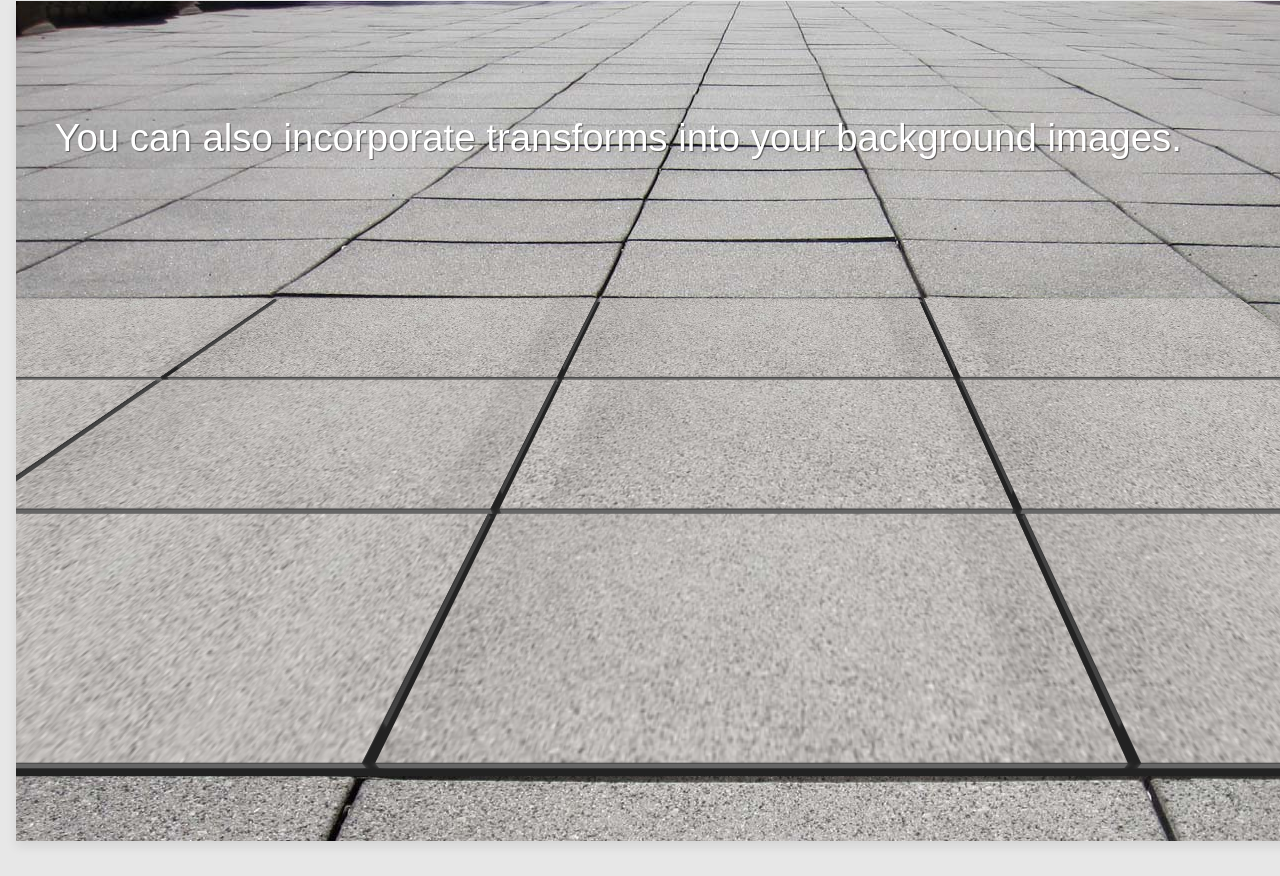
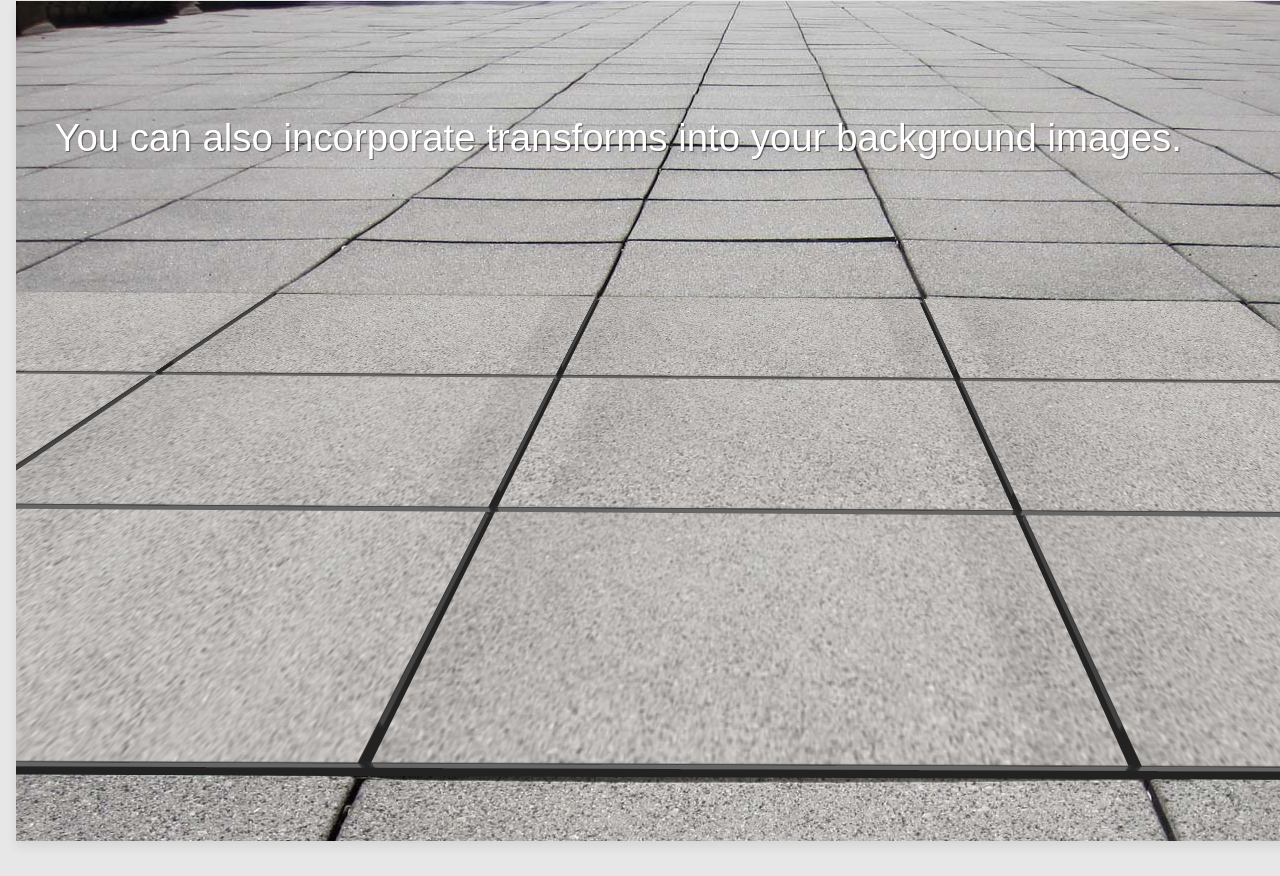
Before and after one commit to rupl/unfold, a plain HTML site: page index.html in a window 1280 px wide. Shown: the part 7293-8169 px from the top of the page. Drawn offline with nearby package versions, Linux system fonts and the light colour scheme; a web font is replaced by a local one.

Commit message:
Reposition tile after stepping away.

```diff
--- a/sass/partials/slides/_s8.scss
+++ b/sass/partials/slides/_s8.scss
@@ -37,7 +37,7 @@
       left: 0;
       top: 0;
 
-      @include transform(rotateX(66.3deg) rotateY(0deg) rotateZ(0deg) translate3d(-421px, 79px, -218px));
+      @include transform(rotateX(66.3deg) rotateY(0.6deg) rotateZ(0deg) translate3d(-419px, 80px, -218px));
       @include transform-style(preserve-3d);
     }
     #base {
```
Also changed, not shown: css/main.css.
